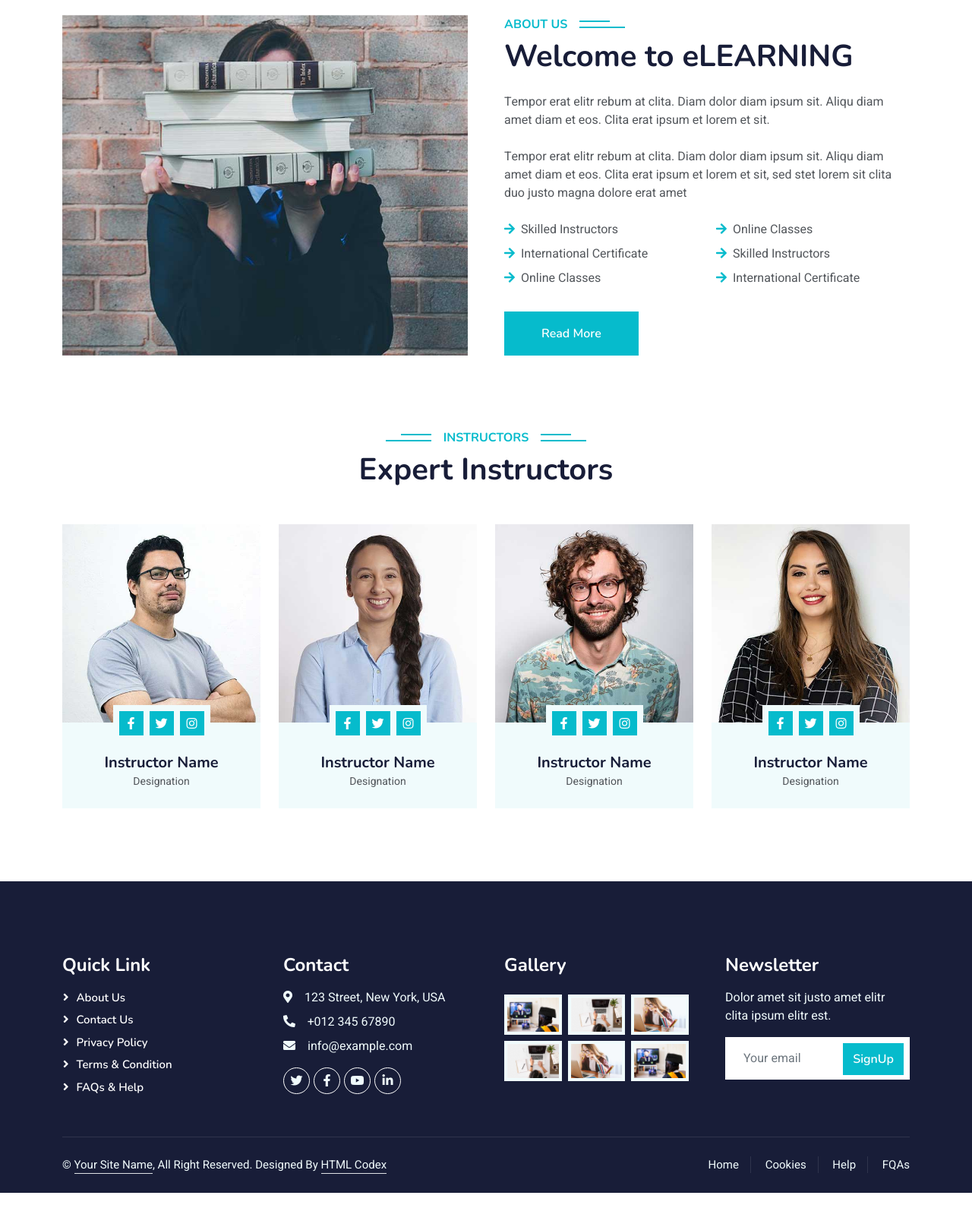
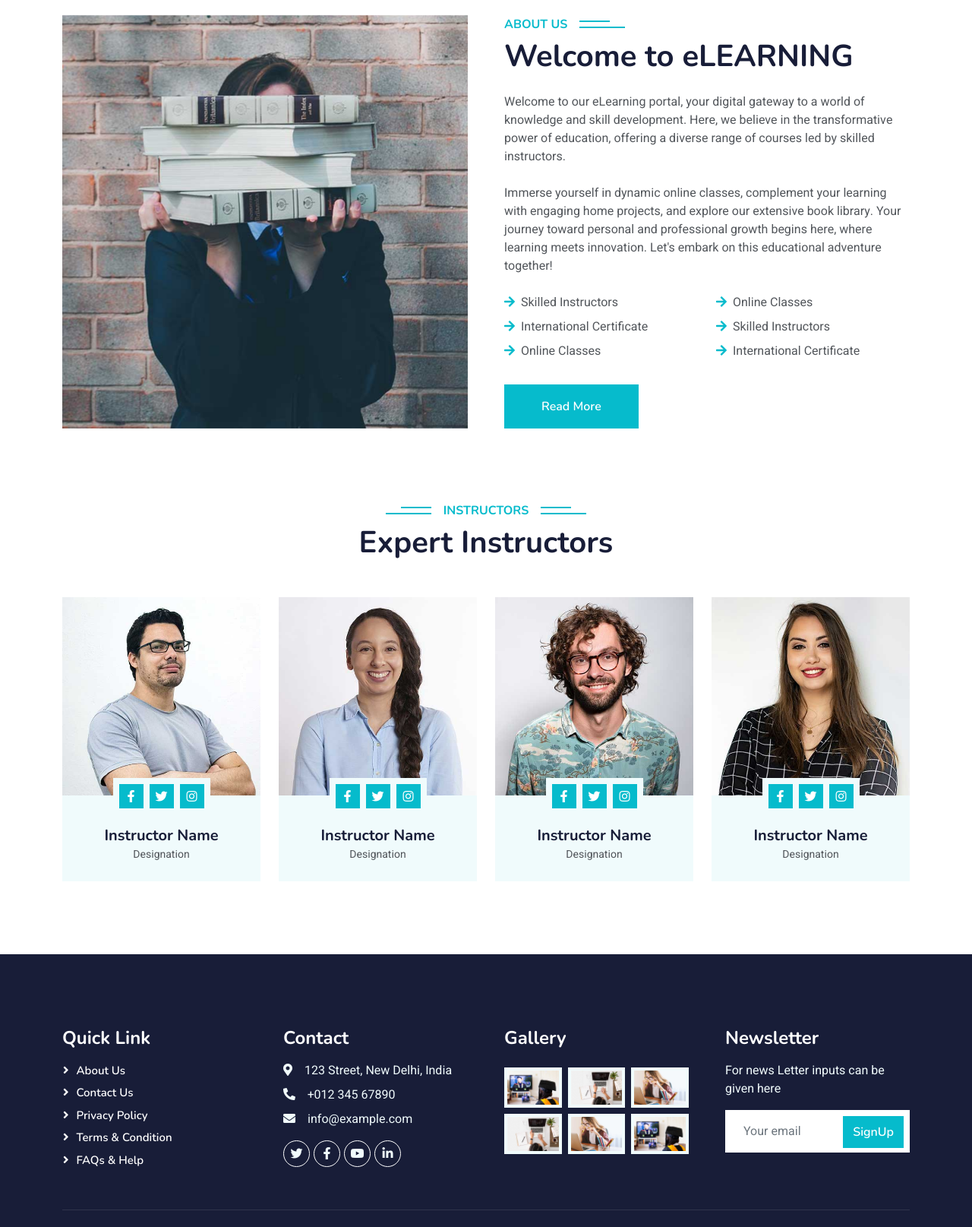
Before and after one commit to varunsareen12/ElearningPortal, a plain HTML site: page about.html in a window 1280 px wide. Shown: the part 900-2515 px from the top of the page at 76% size. Before the commit the page ends 2470 px from the top, so only its background shows below. Drawn offline with nearby package versions, Linux system fonts and the light colour scheme.

Commit message:
Update about.html

```diff
--- a/about.html
+++ b/about.html
@@ -147,8 +147,8 @@
                 <div class="col-lg-6 wow fadeInUp" data-wow-delay="0.3s">
                     <h6 class="section-title bg-white text-start text-primary pe-3">About Us</h6>
                     <h1 class="mb-4">Welcome to eLEARNING</h1>
-                    <p class="mb-4">Tempor erat elitr rebum at clita. Diam dolor diam ipsum sit. Aliqu diam amet diam et eos. Clita erat ipsum et lorem et sit.</p>
-                    <p class="mb-4">Tempor erat elitr rebum at clita. Diam dolor diam ipsum sit. Aliqu diam amet diam et eos. Clita erat ipsum et lorem et sit, sed stet lorem sit clita duo justo magna dolore erat amet</p>
+                    <p class="mb-4">Welcome to our eLearning portal, your digital gateway to a world of knowledge and skill development. Here, we believe in the transformative power of education, offering a diverse range of courses led by skilled instructors.</p>
+                    <p class="mb-4">Immerse yourself in dynamic online classes, complement your learning with engaging home projects, and explore our extensive book library. Your journey toward personal and professional growth begins here, where learning meets innovation. Let's embark on this educational adventure together!</p>
                     <div class="row gy-2 gx-4 mb-4">
                         <div class="col-sm-6">
                             <p class="mb-0"><i class="fa fa-arrow-right text-primary me-2"></i>Skilled Instructors</p>
@@ -277,7 +277,7 @@
                 </div>
                 <div class="col-lg-3 col-md-6">
                     <h4 class="text-white mb-3">Contact</h4>
-                    <p class="mb-2"><i class="fa fa-map-marker-alt me-3"></i>123 Street, New York, USA</p>
+                    <p class="mb-2"><i class="fa fa-map-marker-alt me-3"></i>123 Street, New Delhi, India</p>
                     <p class="mb-2"><i class="fa fa-phone-alt me-3"></i>+012 345 67890</p>
                     <p class="mb-2"><i class="fa fa-envelope me-3"></i>info@example.com</p>
                     <div class="d-flex pt-2">
@@ -312,7 +312,7 @@
                 </div>
                 <div class="col-lg-3 col-md-6">
                     <h4 class="text-white mb-3">Newsletter</h4>
-                    <p>Dolor amet sit justo amet elitr clita ipsum elitr est.</p>
+                    <p>For news Letter inputs can be given here</p>
                     <div class="position-relative mx-auto" style="max-width: 400px;">
                         <input class="form-control border-0 w-100 py-3 ps-4 pe-5" type="text" placeholder="Your email">
                         <button type="button" class="btn btn-primary py-2 position-absolute top-0 end-0 mt-2 me-2">SignUp</button>
```
